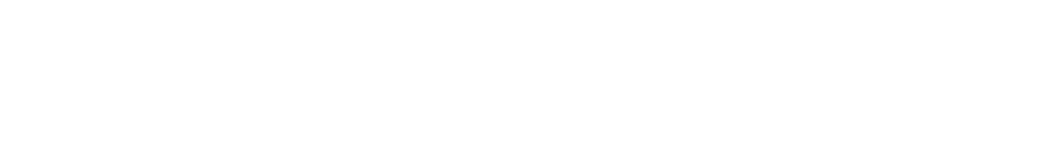
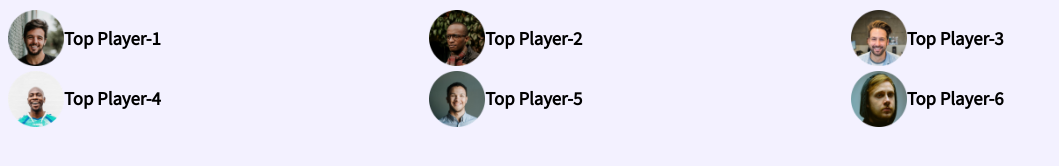
Before and after one commit to motlubor/leader-board, a plain HTML site: page index.html in a window 1280 px wide. Shown: the whole page, without its empty margins (0-1059 px from the left). Drawn offline with Linux system fonts and the light colour scheme.

Commit message:
added background color

```diff
--- a/index.html
+++ b/index.html
@@ -5,11 +5,51 @@
     <meta charset="UTF-8">
     <meta http-equiv="X-UA-Compatible" content="IE=edge">
     <meta name="viewport" content="width=device-width, initial-scale=1.0">
-    <title>Document</title>
+    <title>Leaderboard</title>
+    <link rel="stylesheet" href="styles/style.css">
 </head>
 
 <body>
+    <!-- header start -->
+    <header>
 
+    </header>
+    <!-- header end -->
+
+    <main>
+        <!-- top players and top blog -->
+        <section>
+            <div class="top-players-container">
+                <div class="players">
+                    <div class="player">
+                        <img src="images/players/player-1.png" alt="">
+                        <h3>Top Player-1</h3>
+                    </div>
+                    <div class="player">
+                        <img src="images/players/player-2.png" alt="">
+                        <h3>Top Player-2</h3>
+                    </div>
+                    <div class="player">
+                        <img src="images/players/player-3.png" alt="">
+                        <h3>Top Player-3</h3>
+                    </div>
+                    <div class="player">
+                        <img src="images/players/player-4.png" alt="">
+                        <h3>Top Player-4</h3>
+                    </div>
+                    <div class="player">
+                        <img src="images/players/player-5.png" alt="">
+                        <h3>Top Player-5</h3>
+                    </div>
+                    <div class="player">
+                        <img src="images/players/player-6.png" alt="">
+                        <h3>Top Player-6</h3>
+                    </div>
+                </div>
+            </div>
+
+        </section>
+    </main>
 </body>
 
 </html>
--- /dev/null
+++ b/styles/style.css
@@ -0,0 +1,26 @@
+
+/* fonts  */
+@import url('https://fonts.googleapis.com/css2?family=Lobster&family=Poppins:wght@400;500&family=Source+Sans+Pro&display=swap');
+
+body{
+    font-family: 'Lobster', cursive;
+font-family: 'Poppins', sans-serif;
+font-family: 'Source Sans Pro', sans-serif;
+background-color: #F3F1FF;
+
+}
+
+
+/* top players style */
+.players{
+    display: grid;
+    grid-template-columns: repeat(3,1fr);
+}
+.player{
+    display: flex;
+    align-items: center;
+}
+.player img{
+width: 56px;
+height: 56px;
+}
```
